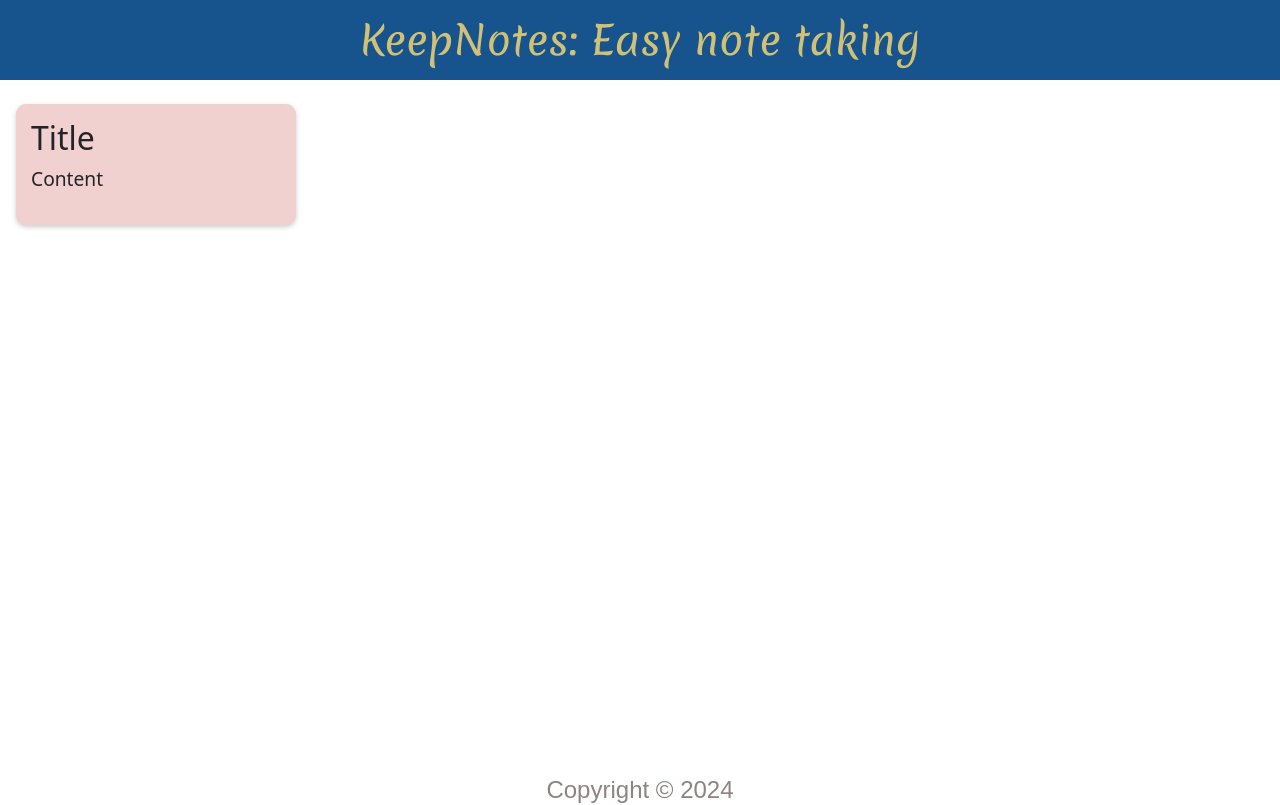
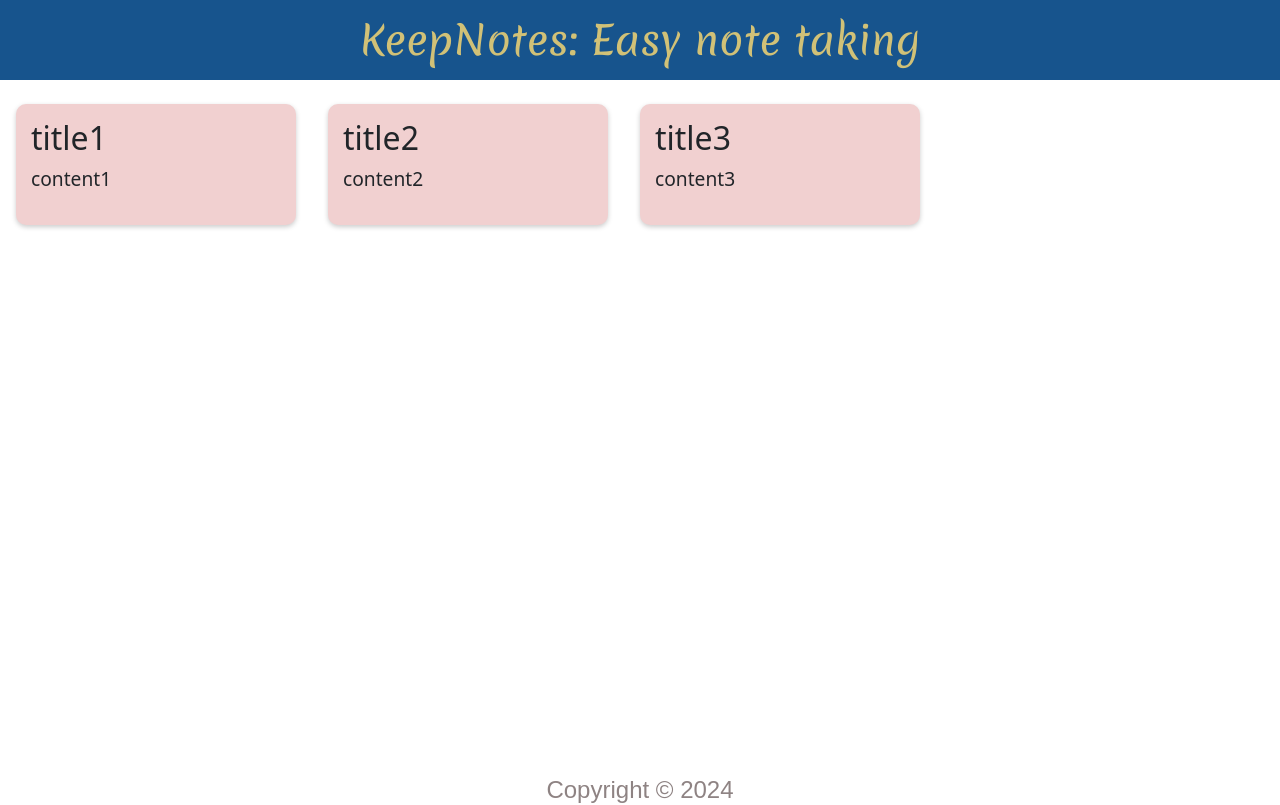
Before and after one commit to jjiunnbeh/KeepNotes, a React (Vite) app: page / in a window 1280 px wide. Built offline with nearby package versions, Linux system fonts and the light colour scheme; a web font is replaced by a local one.

Commit message:
Add Notes.tsx

```diff
--- a/src/components/App.tsx
+++ b/src/components/App.tsx
@@ -2,15 +2,20 @@ import '../App.css';
 import Footer from "./Footer";
 import Header from "./Header";
 import NotePad from "./NotePad";
+import Notes from "./Notes";
+
 
 function App()
 {
+
+
+
 
   let num = 5
   return(
   <>
   <h1><Header /></h1>
-  <NotePad />
+  {Notes.length != 0 && Notes.map(Note => <NotePad key={Note.id} title={Note.title} content={Note.content}/>)}
   <h1><Footer /></h1>
   </>
   );
--- a/src/components/Notepad.tsx
+++ b/src/components/Notepad.tsx
@@ -1,10 +1,16 @@
-function NotePad()
+interface NotePadProps
+{
+
+    title: string;
+    content: string;
+}
+function NotePad({title, content}: NotePadProps)
 {
 
     return (
         <div className="notepad">
-        <h1>Title</h1>
-        <p>Content</p>
+        <h1>{title}</h1>
+        <p>{content}</p>
         </div>
     );
 }
--- /dev/null
+++ b/src/components/Notes.tsx
@@ -0,0 +1,20 @@
+const Notes = [
+    {
+        id: 0,
+        title: "title1",
+        content: "content1"
+    },
+    {
+        id: 0,
+        title: "title2",
+        content: "content2"
+    },
+    {
+        id: 0,
+        title: "title3",
+        content: "content3"
+    }
+
+
+]
+export default Notes;
```
